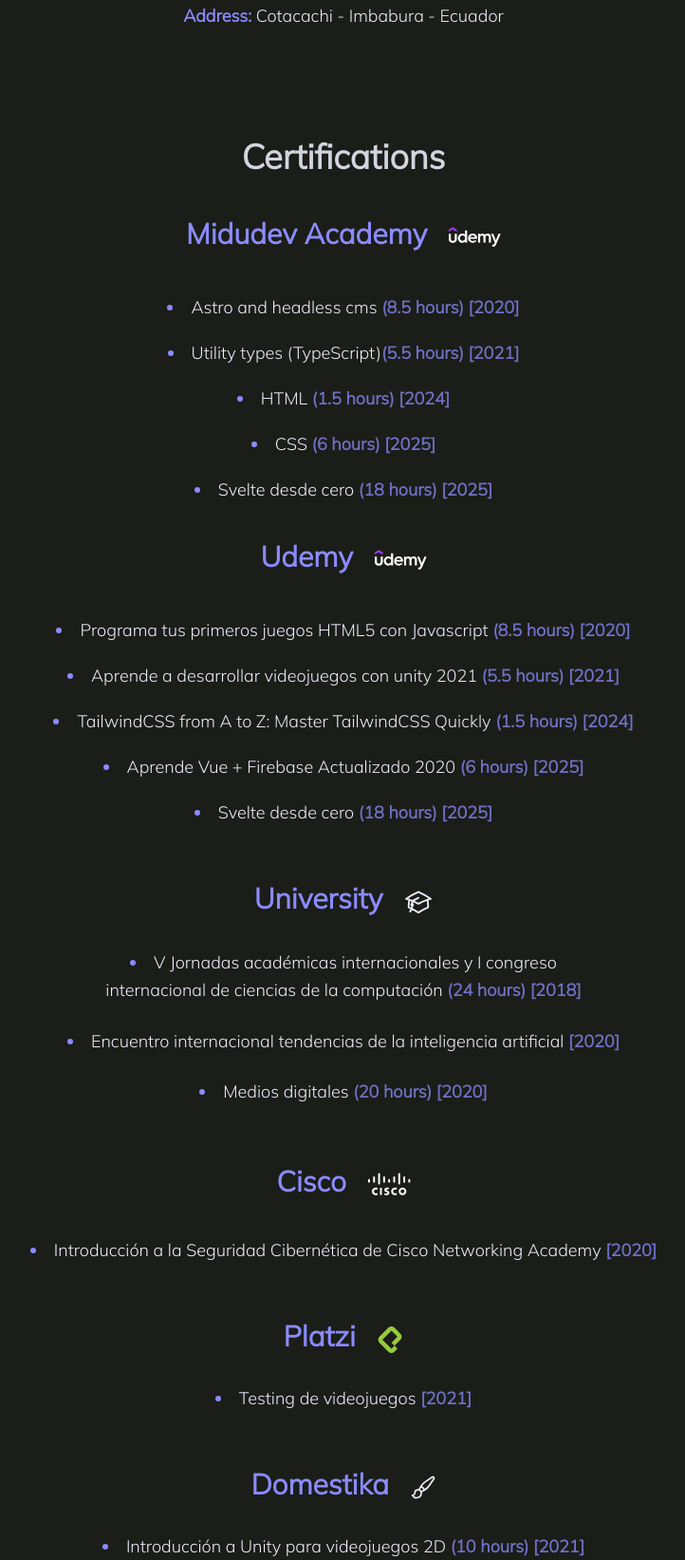
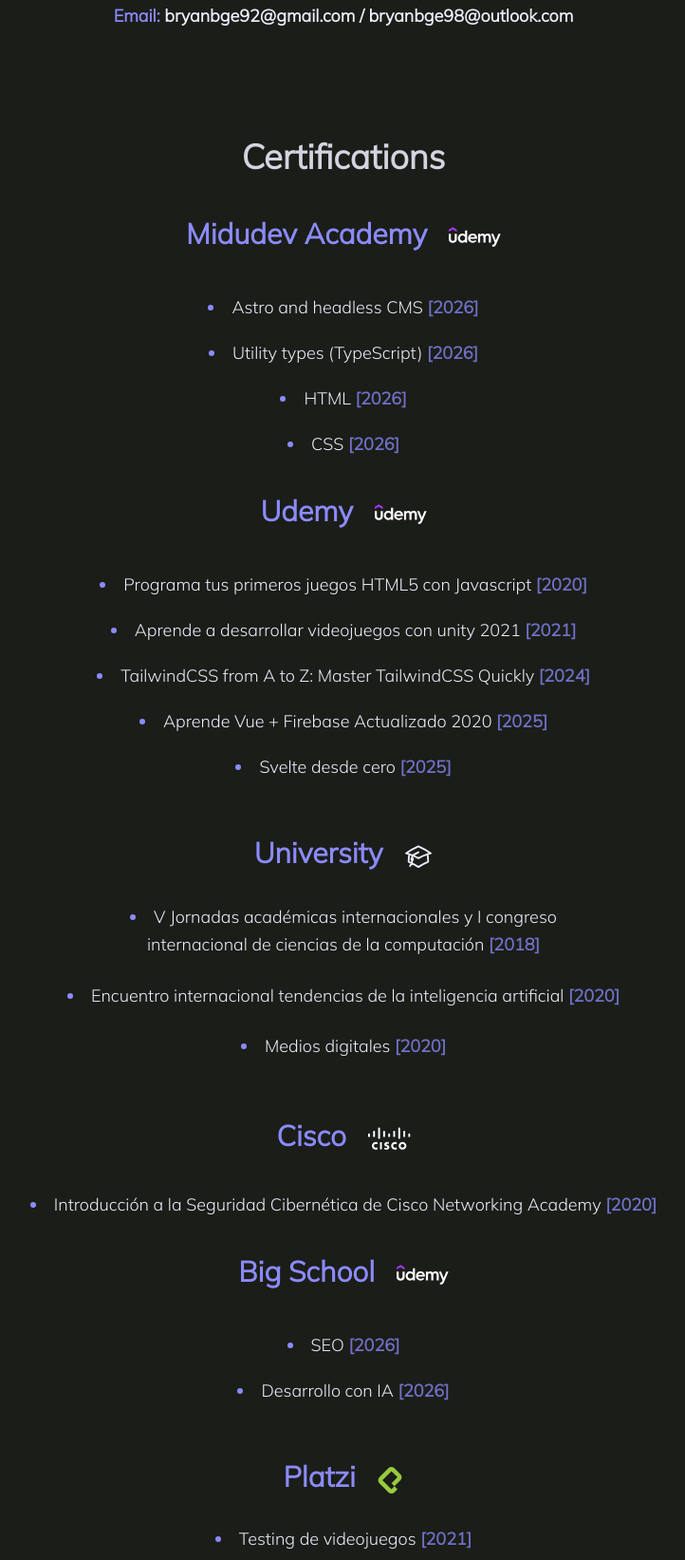
Before and after one commit to BryanGordon/portfolio, an Astro site: page /information in a window 1280 px wide. Shown: the part 972-2615 px from the top of the page at 95% size, without its empty margins (278-1000 px from the left). Built offline with nearby package versions, Linux system fonts and the light colour scheme; Astro itself is replaced by a stand-in of ours.

Commit message:
Delete certifications length and add Big School certifications.

```diff
--- a/src/pages/information.astro
+++ b/src/pages/information.astro
@@ -27,13 +27,13 @@
       </div>
 
       <div class="container-personal">
-        <strong>Email: </strong>
-          <p class='answer highlight'>bryanbge92@gmail.com / bryanbge98@outlook.com</p>
+        <strong>Address: </strong>
+        <p class='answer'>Cotacachi - Imbabura - Ecuador</p>
       </div>
 
       <div class="container-personal">
-        <strong>Address: </strong>
-        <p class='answer'>Cotacachi - Imbabura - Ecuador</p>
+        <strong>Email: </strong>
+          <p class='answer highlight'>bryanbge92@gmail.com / bryanbge98@outlook.com</p>
       </div>
     </article>
 
@@ -50,20 +50,16 @@
 
         <ul>
           <li>
-            Astro and headless cms <strong>(8.5 hours) [2020]</strong>
+            Astro and headless CMS <strong>[2026]</strong>
           </li>
           <li>
-            Utility types (TypeScript)<strong>(5.5 hours) [2021]</strong>
+            Utility types (TypeScript) <strong>[2026]</strong>
           </li>
           <li>
-            HTML <strong>(1.5 hours) [2024]</strong>
+            HTML <strong>[2026]</strong>
           </li>
           <li>
-            CSS <strong>(6 hours) [2025]</strong>
-          </li>
-          <li>
-            Svelte desde cero
-            <strong>(18 hours) [2025]</strong>
+            CSS <strong>[2026]</strong>
           </li>
         </ul>
       </div>
@@ -78,22 +74,22 @@
 
         <ul>
           <li>
-            Programa tus primeros juegos HTML5 con Javascript <strong>(8.5 hours) [2020]</strong>
+            Programa tus primeros juegos HTML5 con Javascript <strong>[2020]</strong>
           </li>
           <li>
-            Aprende a desarrollar videojuegos con unity 2021 <strong>(5.5 hours) [2021]</strong>
+            Aprende a desarrollar videojuegos con unity 2021 <strong>[2021]</strong>
           </li>
           <li>
             TailwindCSS from A to Z: Master TailwindCSS Quickly
-            <strong>(1.5 hours) [2024]</strong>
+            <strong>[2024]</strong>
           </li>
           <li>
             Aprende Vue + Firebase Actualizado 2020
-            <strong>(6 hours) [2025]</strong>
+            <strong>[2025]</strong>
           </li>
           <li>
             Svelte desde cero
-            <strong>(18 hours) [2025]</strong>
+            <strong>[2025]</strong>
           </li>
         </ul>
       </div>
@@ -109,7 +105,7 @@
         <ul>
           <li>
             V Jornadas académicas internacionales y I congreso internacional de ciencias de la computación
-            <strong>(24 hours) [2018]</strong>
+            <strong>[2018]</strong>
           </li>
           <li>
             Encuentro internacional tendencias de la inteligencia artificial
@@ -117,7 +113,7 @@
           </li>
           <li>
             Medios digitales
-            <strong>(20 hours) [2020]</strong>
+            <strong>[2020]</strong>
           </li>
         </ul>
       </div>
@@ -134,6 +130,24 @@
           <li>
             Introducción a la Seguridad Cibernética de Cisco Networking Academy
             <strong>[2020]</strong>
+          </li>
+        </ul>
+      </div>
+
+      <div>
+        <h3>
+          Big School
+          <svg width="55" height="55">
+            <use xlink:href="/certificateIcons.svg#udemy" />
+          </svg>
+        </h3>
+
+        <ul>
+          <li>
+            SEO <strong>[2026]</strong>
+          </li>
+          <li>
+            Desarrollo con IA <strong>[2026]</strong>
           </li>
         </ul>
       </div>
@@ -165,7 +179,7 @@
         <ul>
           <li>
             Introducción a Unity para videojuegos 2D
-            <strong>(10 hours) [2021]</strong>
+            <strong>[2021]</strong>
           </li>
         </ul>
       </div>
```
